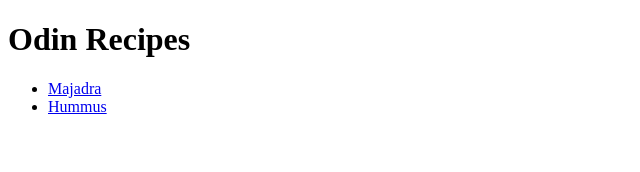
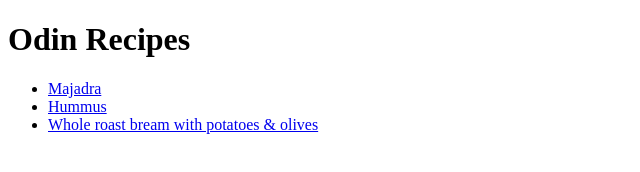
Before and after one commit to razzhimself/odin-recipes, a plain HTML site: page index.html in a window 1280 px wide. Shown: the whole page, without its empty margins (0-640 px from the left). Drawn offline with Linux system fonts and the light colour scheme.

Commit message:
Add and link new html file
new html file , to create the space for a new recipe

```diff
--- a/index.html
+++ b/index.html
@@ -9,6 +9,11 @@
     <ul>
       <li><a href="recipes/majadra.html">Majadra</a></li>
       <li><a href="recipes/hummus.html">Hummus</a></li>
+      <li>
+        <a href="recipes/bream.html"
+          >Whole roast bream with potatoes & olives</a
+        >
+      </li>
     </ul>
   </body>
 </html>
```
Also changed, not shown: recipes/bream.html (added, +8 -0 lines).
